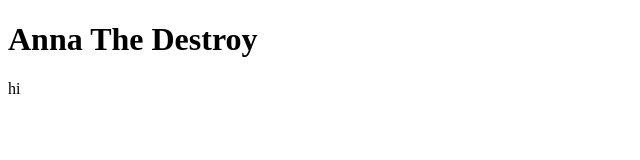
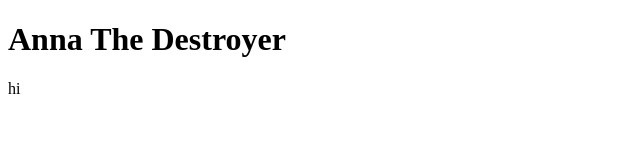
Before and after one commit to cenatem/cenatem.github.io, a plain HTML site: page index.html in a window 1280 px wide. Shown: the full height of the page, 0-640 px from the left. Drawn offline with Linux system fonts and the light colour scheme.

Commit message:
Publish three.

```diff
--- a/index.html
+++ b/index.html
@@ -5,7 +5,7 @@
     <title>Hello Anna</title>
   </head>
   <body>
-    <h1>Anna The Destroy</h1>
+    <h1>Anna The Destroyer</h1>
     <p>hi</p>
   </body>
 </html>
```
